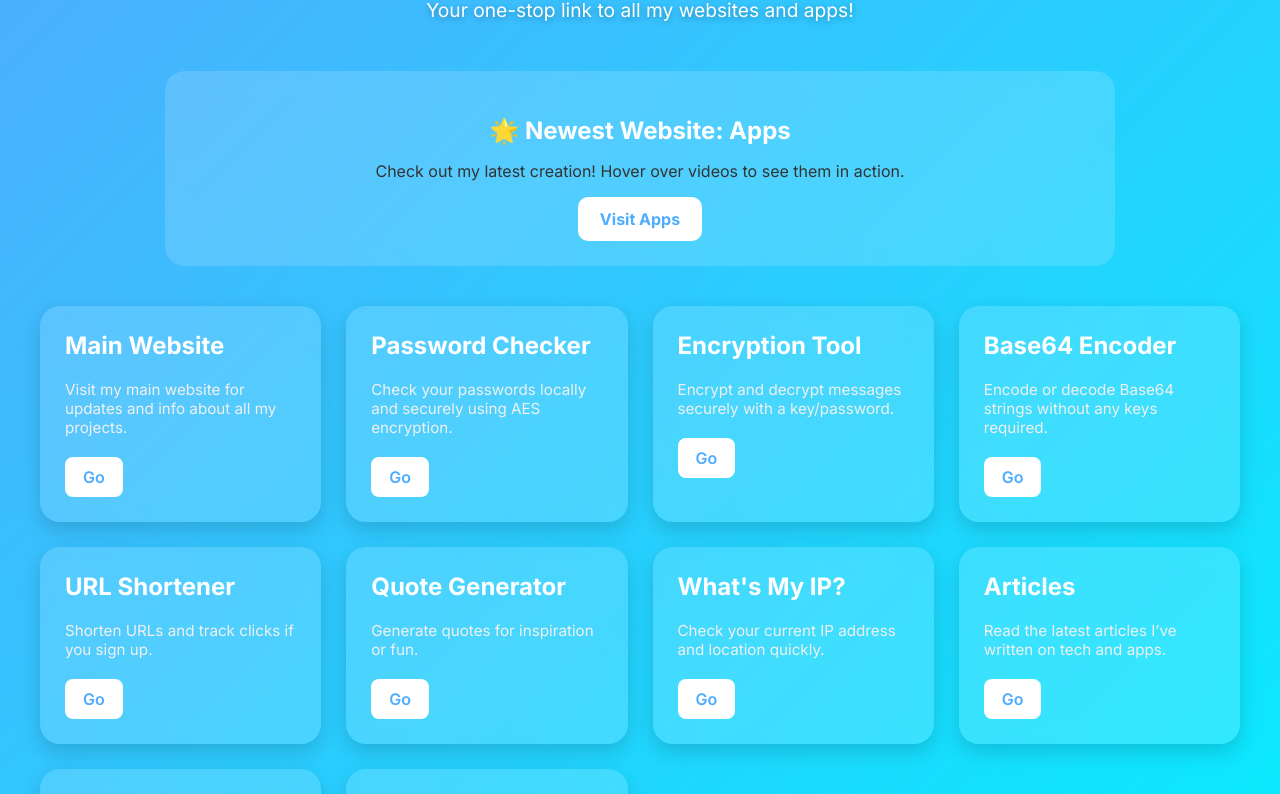
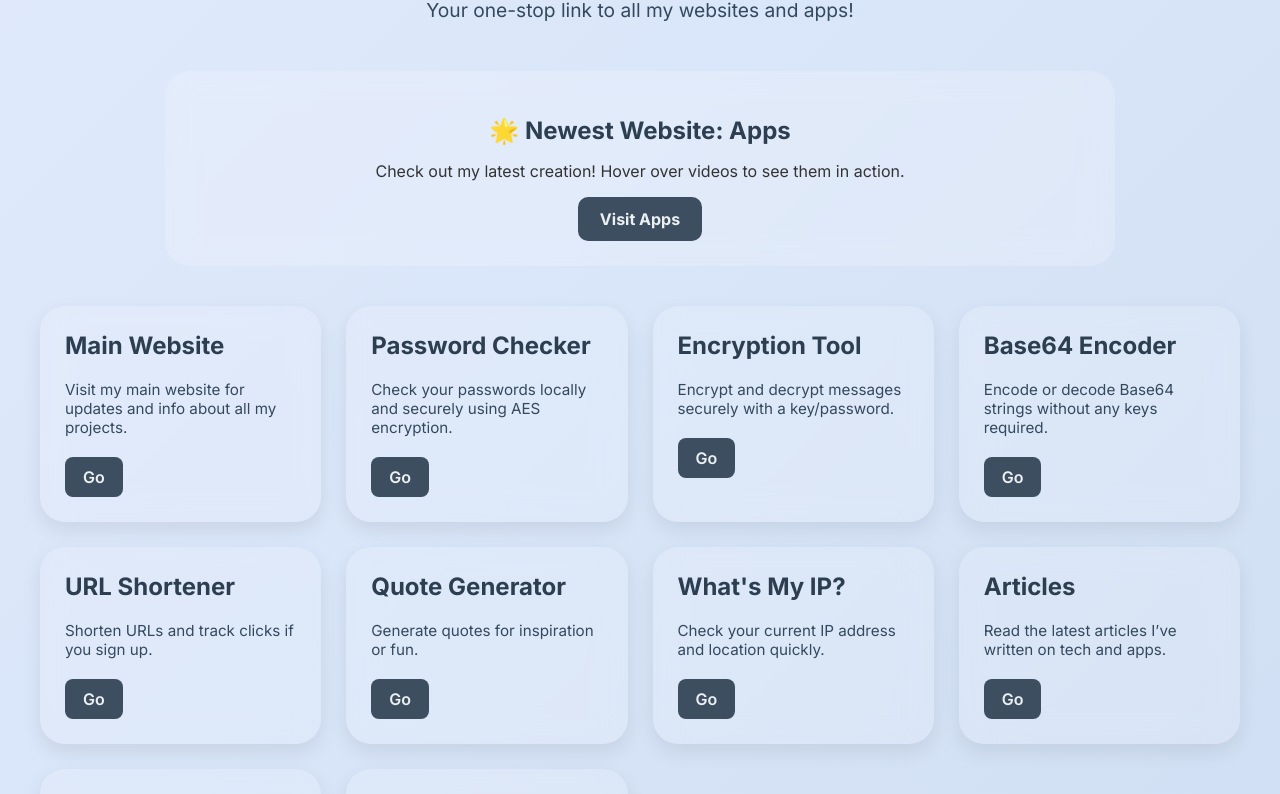
Before and after one commit to aarush67/links, a plain HTML site: page index.html in a window 1280 px wide. Shown: the part 131-925 px from the top of the page. Drawn offline with Linux system fonts and the light colour scheme.

Commit message:
Update index.html

```diff
--- a/index.html
+++ b/index.html
@@ -10,7 +10,7 @@
   body {
     margin: 0;
     font-family: 'Inter', sans-serif;
-    background: linear-gradient(135deg, #4facfe, #00f2fe);
+    background: linear-gradient(135deg, #e0eafc, #cfdef3);
     color: #333;
   }
 
@@ -20,8 +20,7 @@
   header {
     text-align: center;
     padding: 60px 20px 30px;
-    color: white;
-    text-shadow: 0 2px 6px rgba(0,0,0,0.3);
+    color: #2c3e50;
   }
 
   header h1 {
@@ -32,27 +31,28 @@
   header p {
     margin-top: 10px;
     font-size: 1.2rem;
+    color: #34495e;
   }
 
   /* ====== Highlight Newest Website ====== */
   .newest-site {
-    background: rgba(255, 255, 255, 0.15);
-    border-radius: 20px;
+    background: rgba(255, 255, 255, 0.2);
+    border-radius: 25px;
     margin: 0 auto 40px;
     max-width: 900px;
     padding: 25px;
     text-align: center;
-    backdrop-filter: blur(10px);
+    backdrop-filter: blur(15px);
     transition: transform 0.3s, box-shadow 0.3s;
   }
 
   .newest-site:hover {
     transform: translateY(-5px);
-    box-shadow: 0 12px 30px rgba(0,0,0,0.25);
+    box-shadow: 0 12px 30px rgba(0,0,0,0.15);
   }
 
   .newest-site h2 {
-    color: #fff;
+    color: #2c3e50;
     margin-bottom: 15px;
   }
 
@@ -60,15 +60,15 @@
     display: inline-block;
     padding: 12px 22px;
     border-radius: 10px;
-    background: #fff;
-    color: #4facfe;
+    background: rgba(44, 62, 80, 0.9);
+    color: #ecf0f1;
     font-weight: 700;
     transition: background 0.3s, color 0.3s;
   }
 
   .newest-site a:hover {
-    background: #4facfe;
-    color: white;
+    background: rgba(44, 62, 80, 1);
+    color: #f1c40f;
   }
 
   /* ====== Cards Container ====== */
@@ -84,34 +84,34 @@
   /* ====== Individual Card ====== */
   .card {
     background: rgba(255, 255, 255, 0.15);
-    border-radius: 20px;
+    border-radius: 25px;
     padding: 25px;
-    backdrop-filter: blur(10px);
-    box-shadow: 0 8px 20px rgba(0,0,0,0.15);
+    backdrop-filter: blur(15px);
+    box-shadow: 0 8px 20px rgba(0,0,0,0.08);
     transition: transform 0.3s, box-shadow 0.3s;
   }
 
   .card:hover {
-    transform: translateY(-8px);
-    box-shadow: 0 12px 25px rgba(0,0,0,0.25);
+    transform: translateY(-6px);
+    box-shadow: 0 12px 25px rgba(0,0,0,0.12);
   }
 
   .card h2 {
     margin-top: 0;
-    color: #fff;
+    color: #2c3e50;
   }
 
   .card p {
     margin: 10px 0 20px;
     font-size: 0.95rem;
-    color: #f0f0f0;
+    color: #34495e;
   }
 
   .card a {
     display: inline-block;
     text-decoration: none;
-    color: #4facfe;
-    background: white;
+    color: #ecf0f1;
+    background: rgba(44, 62, 80, 0.9);
     padding: 10px 18px;
     border-radius: 8px;
     font-weight: 600;
@@ -119,8 +119,8 @@
   }
 
   .card a:hover {
-    background: #4facfe;
-    color: white;
+    background: rgba(44, 62, 80, 1);
+    color: #f1c40f;
   }
 
   /* ====== Footer ====== */
@@ -128,12 +128,12 @@
     text-align: center;
     padding: 40px 20px;
     background: rgba(255,255,255,0.1);
-    color: white;
+    color: #2c3e50;
     font-weight: 600;
   }
 
   footer a {
-    color: white;
+    color: #2c3e50;
     text-decoration: underline;
     font-weight: bold;
   }
```
